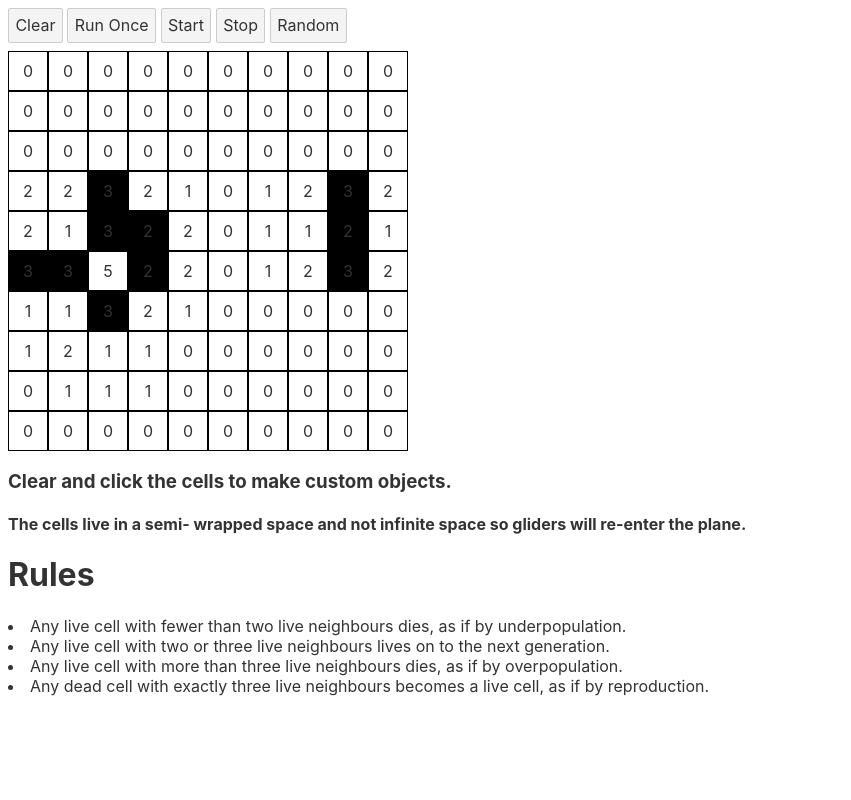
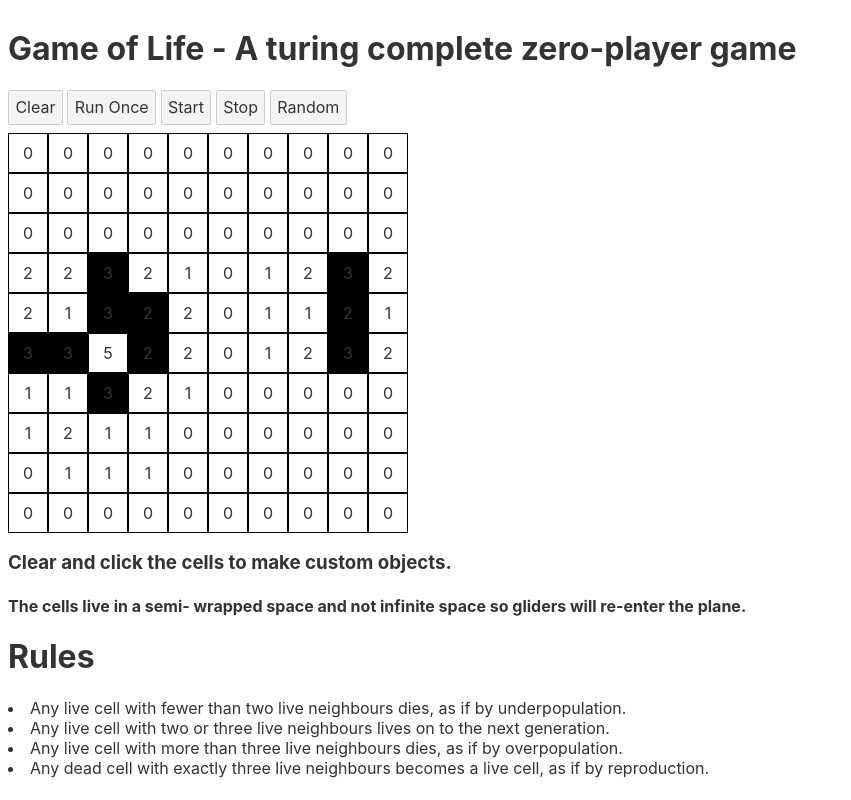
Before and after one commit to aniketbiprojit/Conway-s-Game-of-Life, a Svelte app: page / in a window 1280 px wide. Shown: the whole page, without its empty margins (0-851 px from the left). Built offline with nearby package versions, Linux system fonts and the light colour scheme.

Commit message:
chore: docs

```diff
--- a/src/App.svelte
+++ b/src/App.svelte
@@ -33,6 +33,10 @@
 
 <main>
 	<span class="alive" />
+	<h1>
+		Game of Life -  A turing complete zero-player game
+	</h1>
+
 
 	<button on:click={()=>clear()}>Clear</button>
 	<button on:click={update}>Run Once</button>
```
Also changed, not shown: 1 other file (tests, documents, lock files or other folders).
